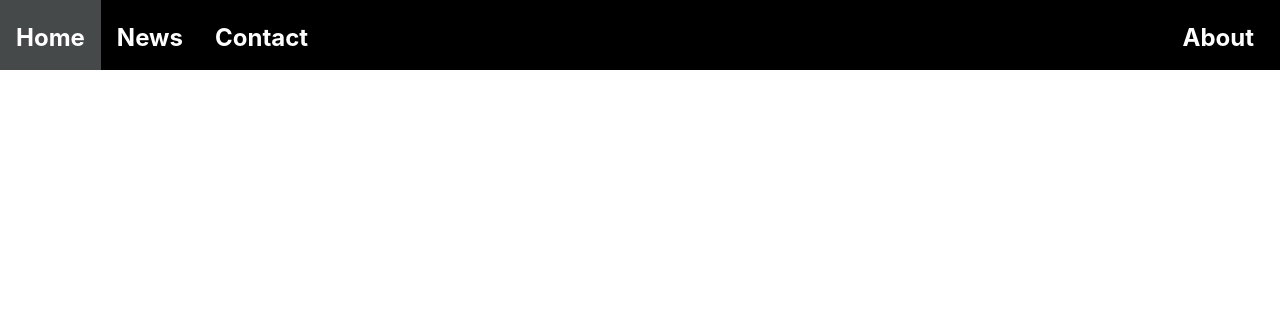
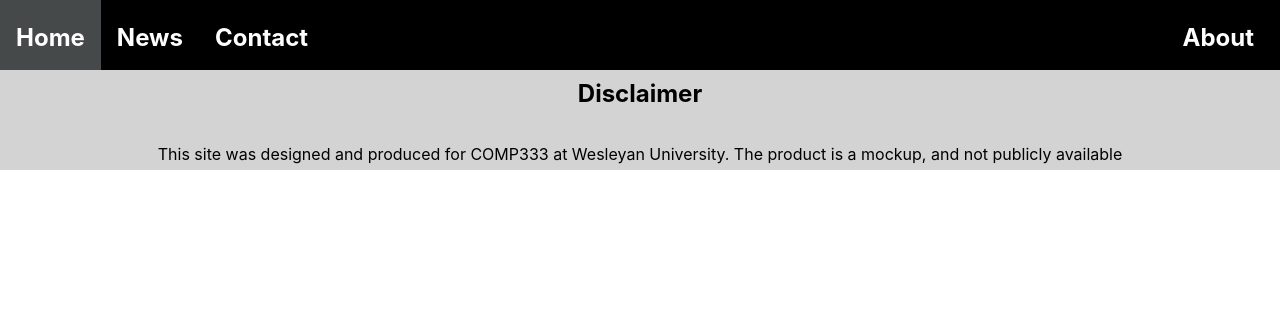
Before and after one commit to saolep/COMP333-HW1, a plain HTML site: page index.html in a window 1280 px wide. Shown: the top 314 px of the page. Drawn offline with Linux system fonts and the light colour scheme.

Commit message:
class disclaimer

```diff
--- a/index.html
+++ b/index.html
@@ -18,5 +18,12 @@
             <li style="float:right; padding-right: 10px"><a href="#about">About</a></li>
         </ul>
     </div>
-    <div id="test"><p>Test</p><p>Test</p></div>
+
+    <div id="disclaimer">
+        <h2>Disclaimer</h2>
+        This site was designed and produced for COMP333 at Wesleyan University. The product is a mockup, and not publicly available
+    </div>
+
+    <div id="test"><p id="home">Test</p><p>Test</p></div>
+
 </body>
--- a/style.css
+++ b/style.css
@@ -8,6 +8,15 @@ body {
     text-align: center;
 }
 
+#disclaimer {
+    margin-top: 70px;
+    color: black;
+    background-color: lightgray;
+    line-height: 2;
+}
+
+#disclaimer p {
+}
 
 #navbar ul {
     list-style-type: none;
```
